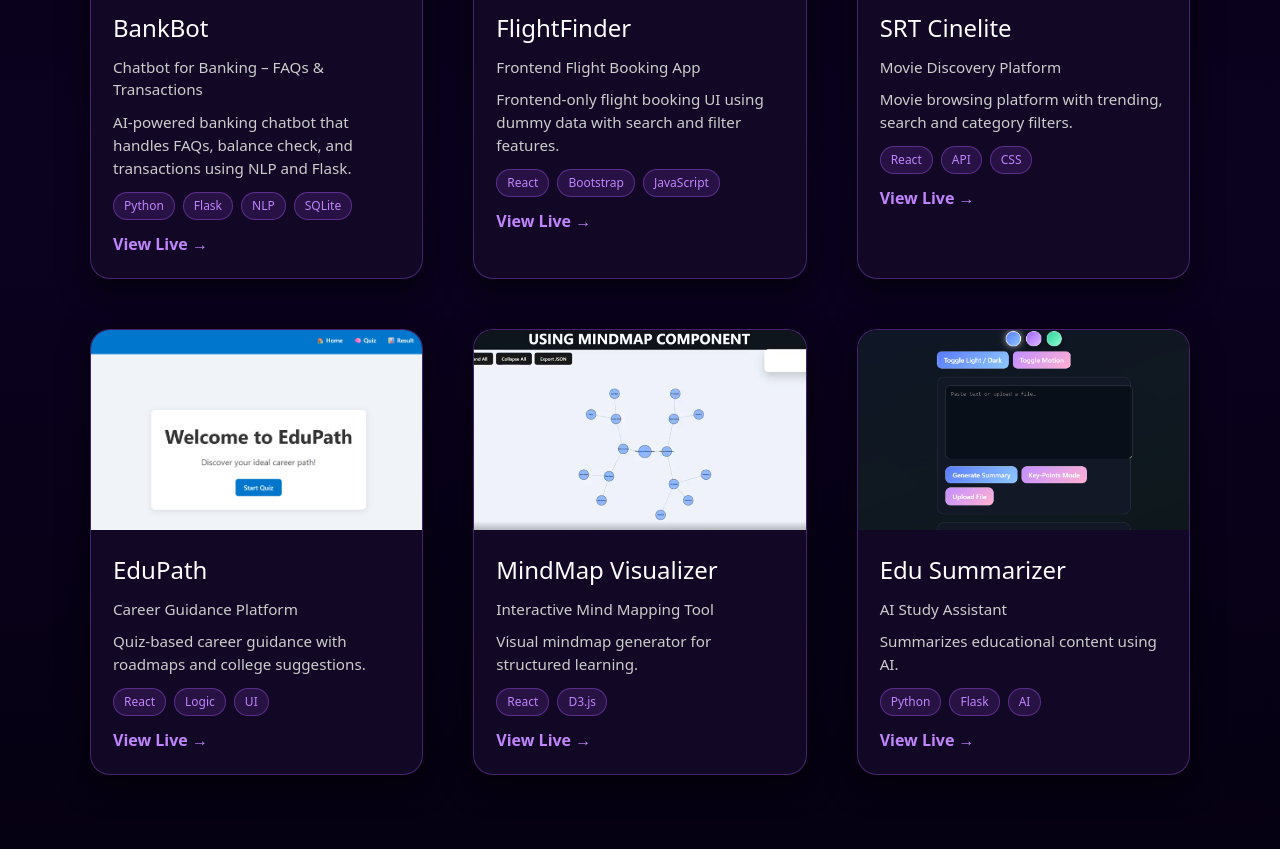
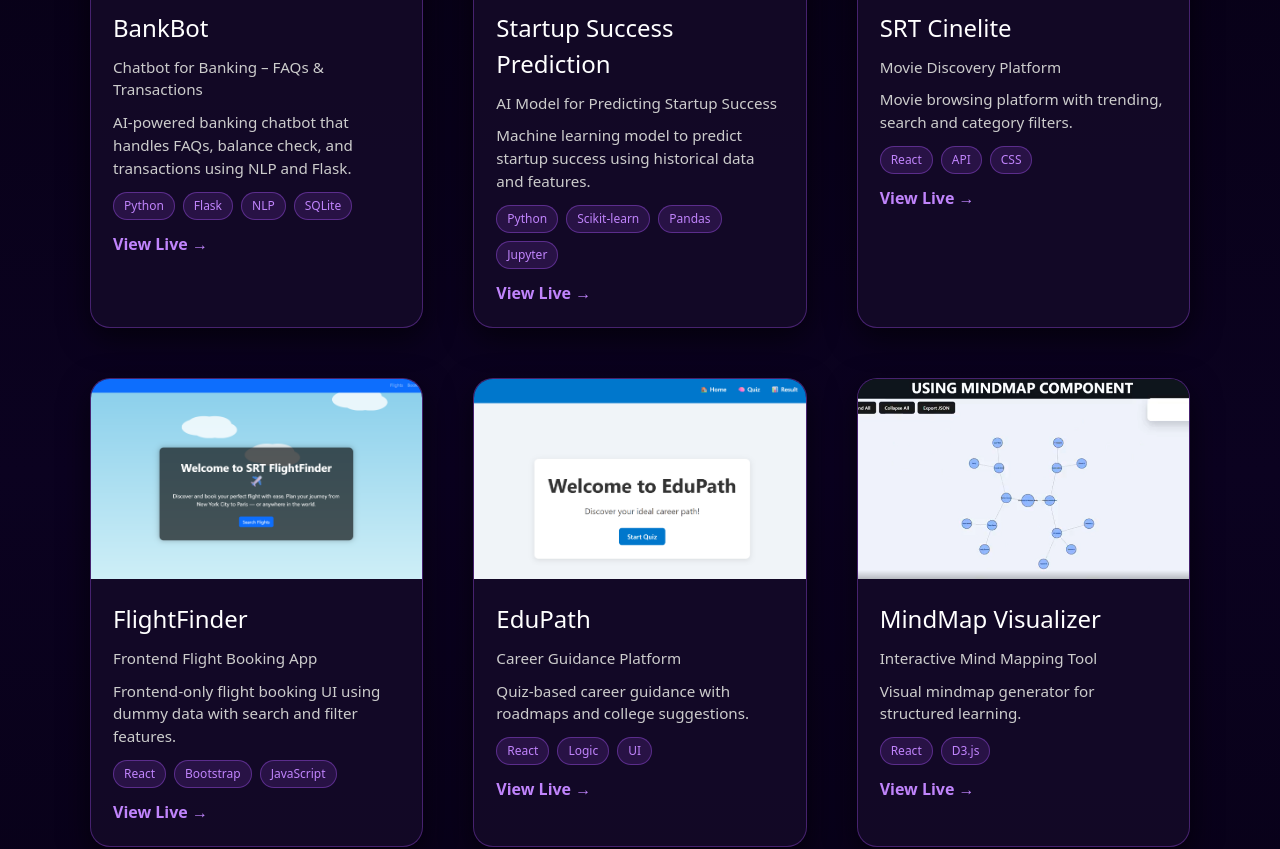
Before and after one commit to Sriramt13/SRTVerse, a React (Vite) app: page / in a window 1280 px wide. Shown: the part 6060-6909 px from the top of the page. Built offline with nearby package versions, Linux system fonts and the light colour scheme.

Commit message:
project add

```diff
--- a/src/components/Projects.jsx
+++ b/src/components/Projects.jsx
@@ -4,6 +4,7 @@ import srtcinelite from "../assets/srtcinelite.png";
 import edupath from "../assets/edupath.png";
 import mindmap from "../assets/mindmap.png";
 import edusum from "../assets/edusum.png";
+import startupsuccess from "../assets/startupsuccess.png";
 import "../styles/projects.css";
 
 
@@ -17,12 +18,12 @@ const projects = [
     link: "https://srt-bankbot.onrender.com/",
   },
   {
-    title: "FlightFinder",
-    subtitle: "Frontend Flight Booking App",
-    image: flightfinder,
-    desc: "Frontend-only flight booking UI using dummy data with search and filter features.",
-    tech: ["React", "Bootstrap", "JavaScript"],
-    link: "https://flightfinder-eight.vercel.app/",
+    title: "Startup Success Prediction",
+    subtitle: "AI Model for Predicting Startup Success",
+    image: startupsuccess,
+    desc: "Machine learning model to predict startup success using historical data and features.",
+    tech: ["Python", "Scikit-learn", "Pandas", "Jupyter"],
+    link: "https://srt-startup-success-prediction.onrender.com/",
   },
   {
     title: "SRT Cinelite",
@@ -31,6 +32,14 @@ const projects = [
     desc: "Movie browsing platform with trending, search and category filters.",
     tech: ["React", "API", "CSS"],
     link: "https://sriramt13.github.io/SRT-CineLite-/",
+  },
+  {
+    title: "FlightFinder",
+    subtitle: "Frontend Flight Booking App",
+    image: flightfinder,
+    desc: "Frontend-only flight booking UI using dummy data with search and filter features.",
+    tech: ["React", "Bootstrap", "JavaScript"],
+    link: "https://flightfinder-eight.vercel.app/",
   },
   {
     title: "EduPath",
```
Also changed, not shown: src/assets/startupsuccess.png (added).
